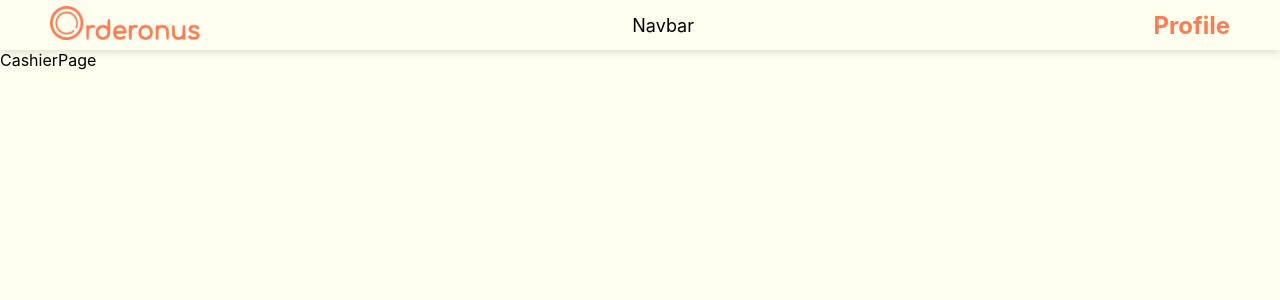
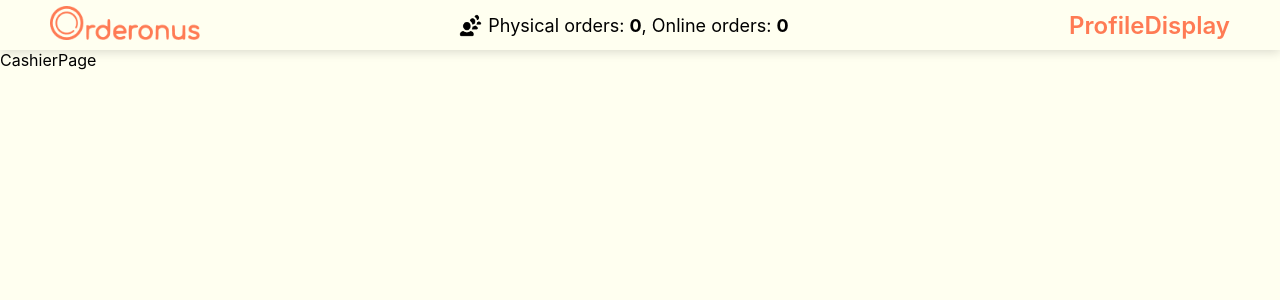
Before and after one commit to Orderonus/frontend, a React (Create React App) app: page /cashier in a window 1280 px wide. Shown: the top 300 px of the page. Built offline with nearby package versions, Linux system fonts and the light colour scheme.

Commit message:
Edit profile display

```diff
--- a/src/components/NavBar/NavBar.js
+++ b/src/components/NavBar/NavBar.js
@@ -1,4 +1,4 @@
-import React from "react";
+import React, { useState } from "react";
 import Logo from "../../assets/Logo.png";
 import {
   Nav,
@@ -10,8 +10,11 @@ import {
   MenuItem,
   MenuLink,
 } from "./NavBarElements";
+import ProfileDisplay from "../ProfileDisplay/ProfileDisplay";
 
 function NavBar(props) {
+  const [username, setUsername] = useState("Sarah Tan");
+  const [role, setRole] = useState("Cashier");
   return (
     <Nav>
       <NavbarContainer>
@@ -24,7 +27,9 @@ function NavBar(props) {
 
         <Menu>
           <MenuItem>
-            <MenuLink to="/profile">Profile</MenuLink>
+            <MenuLink to="/profile">
+              <ProfileDisplay />
+            </MenuLink>
           </MenuItem>
         </Menu>
       </NavbarContainer>
--- a/src/components/NavBar/NavBarElements.js
+++ b/src/components/NavBar/NavBarElements.js
@@ -68,7 +68,7 @@ export const MenuItem = styled.li`
 
 export const MenuLink = styled(Link)`
   text-decoration: none;
-  font-weight: bold;
+  font-weight: 600;
   font-size: 1.5rem;
   color: ${Colors.primary};
   display: flex;
--- /dev/null
+++ b/src/components/ProfileDisplay/ProfileDisplay.js
@@ -0,0 +1,7 @@
+import React from "react";
+
+function ProfileDisplay(name, role) {
+  return <div>ProfileDisplay</div>;
+}
+
+export default ProfileDisplay;
--- a/src/pages/cashier/CashierPage.js
+++ b/src/pages/cashier/CashierPage.js
@@ -1,11 +1,27 @@
-import React from "react";
+import React, { useState } from "react";
 import NavBar from "../../components/NavBar/NavBar";
-import { Main } from "./CashierPageElements";
+import { Main, NavMenu } from "./CashierPageElements";
+import QueueIcon from "../../assets/Queue Icon.png";
 
 function CashierPage() {
+  // states
+  const [numOrdersPhysical, setNumOrdersPhysical] = useState(0);
+  const [numOrdersOnline, setNumOrdersOnline] = useState(0);
+
   return (
     <Main>
-      <NavBar>Navbar</NavBar>
+      <NavBar>
+        <NavMenu>
+          <img src={QueueIcon} width={35} />
+          {/* <div>
+            Pending orders: {numOrdersPhysical} Physical, {numOrdersOnline}{" "}
+            Online
+          </div> */}
+          <div>
+            Physical orders: <b>0</b>, Online orders: <b>0</b>
+          </div>
+        </NavMenu>
+      </NavBar>
       <div>CashierPage</div>
     </Main>
   );
--- a/src/pages/cashier/CashierPageElements.js
+++ b/src/pages/cashier/CashierPageElements.js
@@ -5,3 +5,10 @@ export const Main = styled.div`
   background-color: ${Colors.white};
   height: 100vh;
 `;
+
+export const NavMenu = styled.div`
+  display: flex;
+  flex-direction: row;
+  align-items: center;
+  justify-content: center;
+`;
--- /dev/null
+++ b/src/utils/Enums.js
@@ -0,0 +1,6 @@
+export const Roles = {
+  Admin: "Admin",
+  Cashier: "Cashier",
+  Kitchen: "Kitchen",
+  Buyer: "Buyer",
+};
```
Also changed, not shown: src/assets/Queue Icon.png (added), src/components/ProfileDisplay/ProfileDisplayElements.js (added).
